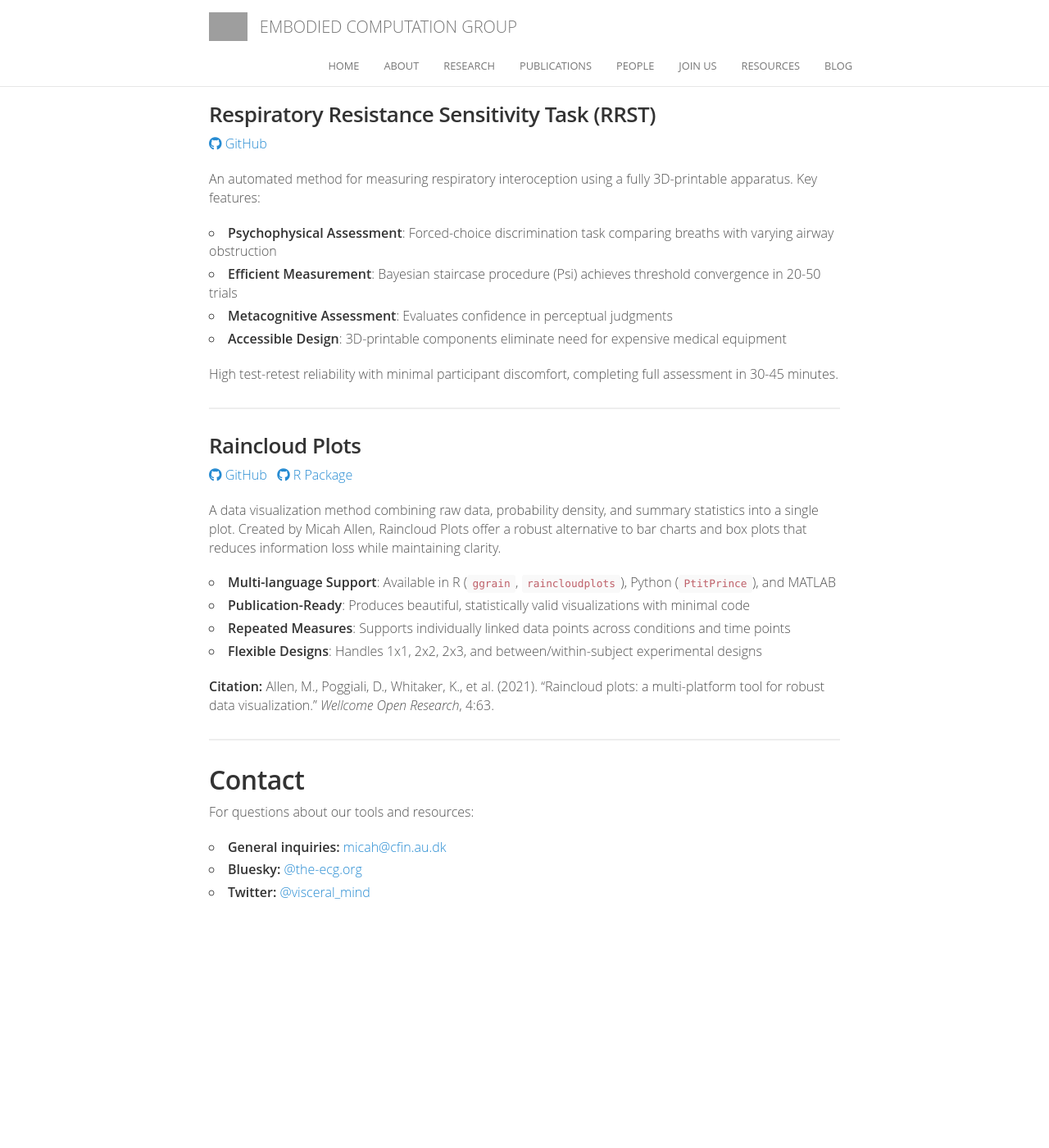
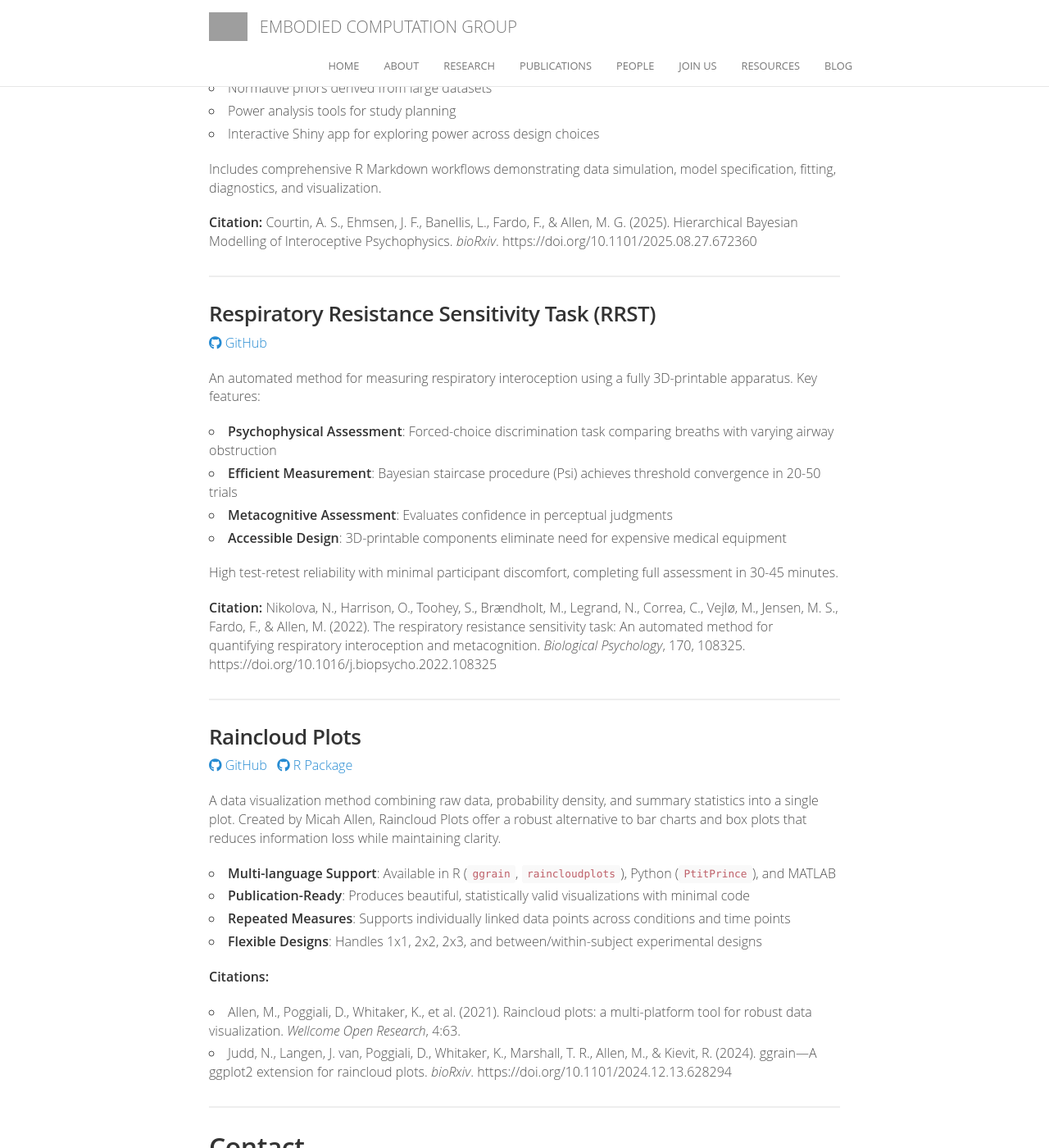
Before and after one commit to embodied-computation-group/embodied-computation-group.github.io, a Jekyll site: the page built from resources.md, in a window 1280 px wide and 1400 px high, scrolled down 1704 px. Shown: the whole window at 82% size. Built offline with Jekyll 4.4.1, drawn with Linux system fonts in a browser that asks for light colours; comment, search, counter and statistics services are not loaded; before the commit the page ends 2824 px from its top, so only the background shows below that; some of the changed text lies outside the part shown; grey boxes are pictures that could not be loaded.

Commit message:
Add citations to all software packages on Resources page

```diff
--- a/resources.md
+++ b/resources.md
@@ -36,6 +36,8 @@ A Python package for cardiac signal analysis in psychophysiology research. Systo
 
 Features BIDS-format compatibility, native hardware integration with Nonin pulse oximeters and BrainVision amplifiers, and web-based viewers for annotating cardiac data.
 
+**Citation:** Legrand, N., & Allen, M. (2022). Systole: A python package for cardiac signal synchrony and analysis. *Journal of Open Source Software*, 7(69), 3832.
+
 ---
 
 ### Cardioception
@@ -48,6 +50,8 @@ A Python package implementing validated psychophysical tasks for measuring cardi
 - **Heart Rate Discrimination Task**: Adaptive psychophysical procedure measuring accuracy and precision of interoceptive beliefs using auditory feedback
 
 Designed for minimal hardware requirements (computer + pulse oximeter), with flexible integration for ECG, M/EEG, and fMRI setups. Includes R-based hierarchical Bayesian modeling tools for analysis.
+
+**Citation:** Legrand, N., Nikolova, N., Correa, C., Brændholt, M., Stuckert, A., Kildahl, N., Vejlø, M., Fardo, F., & Allen, M. (2022). The heart rate discrimination task: A psychophysical method to estimate the accuracy and precision of interoceptive beliefs. *Biological Psychology*, 168, 108239. https://doi.org/10.1016/j.biopsycho.2021.108239
 
 ---
 
@@ -65,6 +69,8 @@ Hierarchical Bayesian psychometric function models for analyzing interoceptive p
 
 Includes comprehensive R Markdown workflows demonstrating data simulation, model specification, fitting, diagnostics, and visualization.
 
+**Citation:** Courtin, A. S., Ehmsen, J. F., Banellis, L., Fardo, F., & Allen, M. G. (2025). Hierarchical Bayesian Modelling of Interoceptive Psychophysics. *bioRxiv*. https://doi.org/10.1101/2025.08.27.672360
+
 ---
 
 ### Respiratory Resistance Sensitivity Task (RRST)
@@ -80,6 +86,8 @@ An automated method for measuring respiratory interoception using a fully 3D-pri
 
 High test-retest reliability with minimal participant discomfort, completing full assessment in 30-45 minutes.
 
+**Citation:** Nikolova, N., Harrison, O., Toohey, S., Brændholt, M., Legrand, N., Correa, C., Vejlø, M., Jensen, M. S., Fardo, F., & Allen, M. (2022). The respiratory resistance sensitivity task: An automated method for quantifying respiratory interoception and metacognition. *Biological Psychology*, 170, 108325. https://doi.org/10.1016/j.biopsycho.2022.108325
+
 ---
 
 ### Raincloud Plots
@@ -93,7 +101,9 @@ A data visualization method combining raw data, probability density, and summary
 - **Repeated Measures**: Supports individually linked data points across conditions and time points
 - **Flexible Designs**: Handles 1x1, 2x2, 2x3, and between/within-subject experimental designs
 
-**Citation:** Allen, M., Poggiali, D., Whitaker, K., et al. (2021). "Raincloud plots: a multi-platform tool for robust data visualization." *Wellcome Open Research*, 4:63.
+**Citations:**
+- Allen, M., Poggiali, D., Whitaker, K., et al. (2021). Raincloud plots: a multi-platform tool for robust data visualization. *Wellcome Open Research*, 4:63.
+- Judd, N., Langen, J. van, Poggiali, D., Whitaker, K., Marshall, T. R., Allen, M., & Kievit, R. (2024). ggrain—A ggplot2 extension for raincloud plots. *bioRxiv*. https://doi.org/10.1101/2024.12.13.628294
 
 ---
 
```
